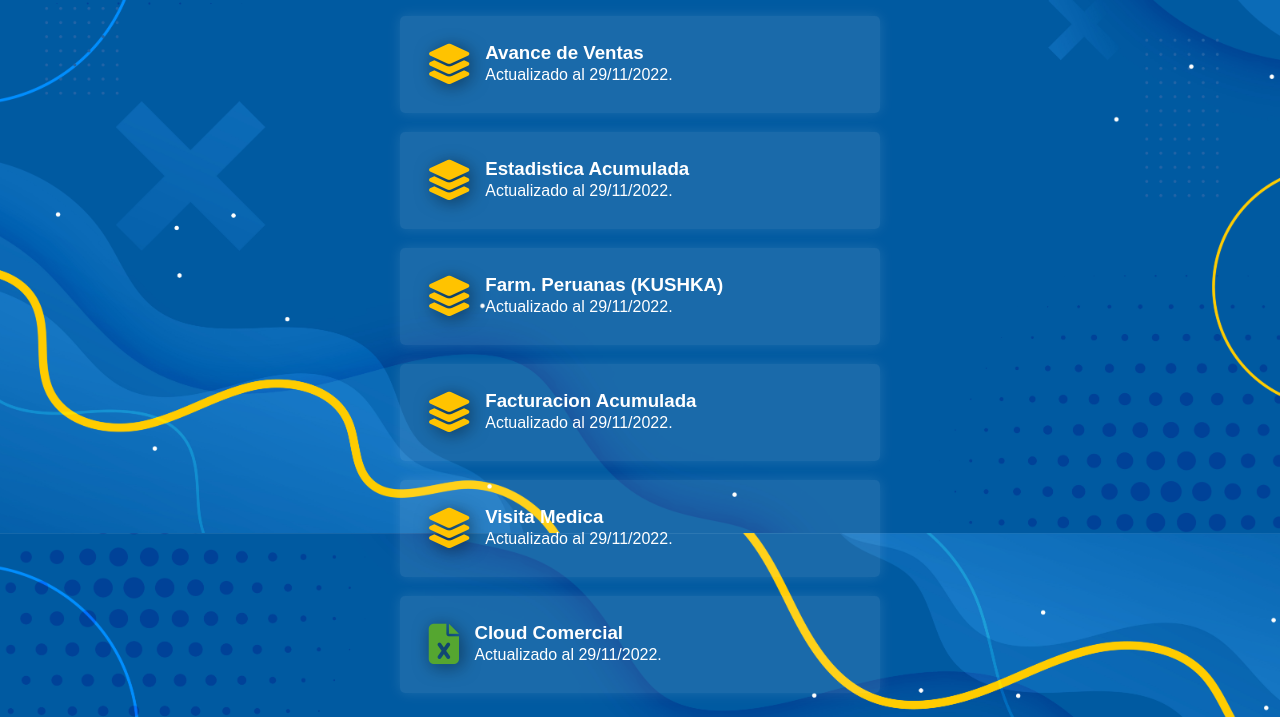
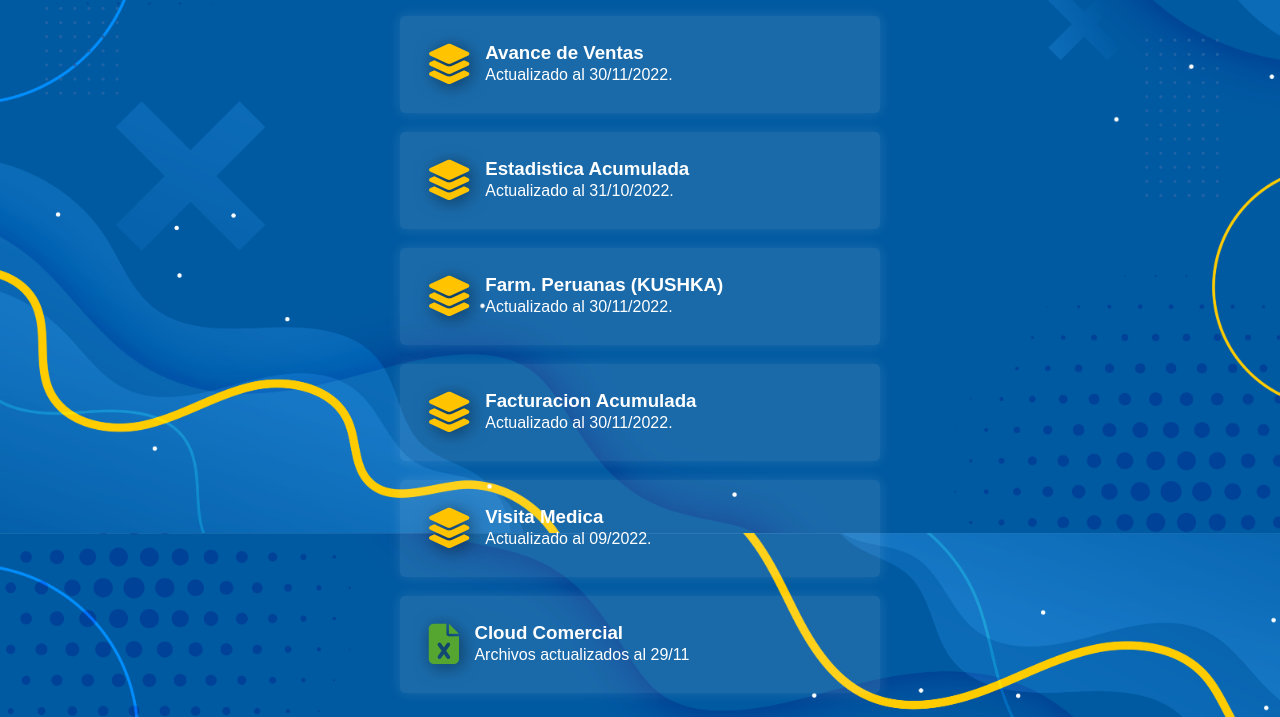
Before and after one commit to HersilBI/HersilBI.github.io, a plain HTML site: page index.html in a window 1280 px wide. Shown: the part 267-984 px from the top of the page. Drawn offline with nearby package versions, Linux system fonts and the light colour scheme.

Commit message:
Cambio de descripciones

```diff
--- a/index.html
+++ b/index.html
@@ -24,7 +24,7 @@
               <i class="fa fa-layer-group"></i>
               <span>
                 <h3>Avance de Ventas</h3>
-                <p>Actualizado al 29/11/2022.</p>
+                <p>Actualizado al 30/11/2022.</p>
               </span>
             </a></li>
 
@@ -32,7 +32,7 @@
               <i class="fa fa-layer-group"></i>
               <span>
                 <h3>Estadistica Acumulada</h3>
-                <p>Actualizado al 29/11/2022.</p>
+                <p>Actualizado al 31/10/2022.</p>
               </span>
             </a></li>
 
@@ -40,28 +40,28 @@
               <i class="fa fa-layer-group"></i>
               <span>
                 <h3>Farm. Peruanas (KUSHKA)</h3>
-                <p>Actualizado al 29/11/2022.</p>
+                <p>Actualizado al 30/11/2022.</p>
               </span>
             </a></li>
             <li class="powerbi"><a href="https://app.powerbi.com/view?r=eyJrIjoiODQwOGMyMzYtNTJkOS00MzM3LWJiYjYtMzVlNzVkODcwMWJhIiwidCI6ImU2MmU0ZGM4LTM2NzMtNDEzNi1iNWM0LWRlMTI1MjRhMGYyMiJ9&pageName=ReportSection58e5fc70379c97b1a7a1">
               <i class="fa fa-layer-group"></i>
               <span>
                 <h3>Facturacion Acumulada</h3>
-                <p>Actualizado al 29/11/2022.</p>
+                <p>Actualizado al 30/11/2022.</p>
               </span>
             </a></li>
             <li class="powerbi"><a href="https://app.powerbi.com/view?r=eyJrIjoiMmQ1MWEyMDgtYTg4Mi00NTgwLWJlNDItMGE2NWEzYThkYTFkIiwidCI6ImU2MmU0ZGM4LTM2NzMtNDEzNi1iNWM0LWRlMTI1MjRhMGYyMiJ9&pageName=ReportSectionc3388004569bd8ba937b">
               <i class="fa fa-layer-group"></i>
               <span>
                 <h3>Visita Medica</h3>
-                <p>Actualizado al 29/11/2022.</p>
+                <p>Actualizado al 09/2022.</p>
               </span>
             </a></li>
             <li class="excel"><a href="https://drive.google.com/drive/folders/1nKYs5yZNs_tkpyadzgngAJQJtyMJ13ok?usp=sharing">
               <i class="fa fa-file-excel"></i>
               <span>
                 <h3>Cloud Comercial</h3>
-                <p>Actualizado al 29/11/2022.</p>
+                <p>Archivos actualizados al 29/11</p>
               </span>
             </a></li>
         </ul>
```
